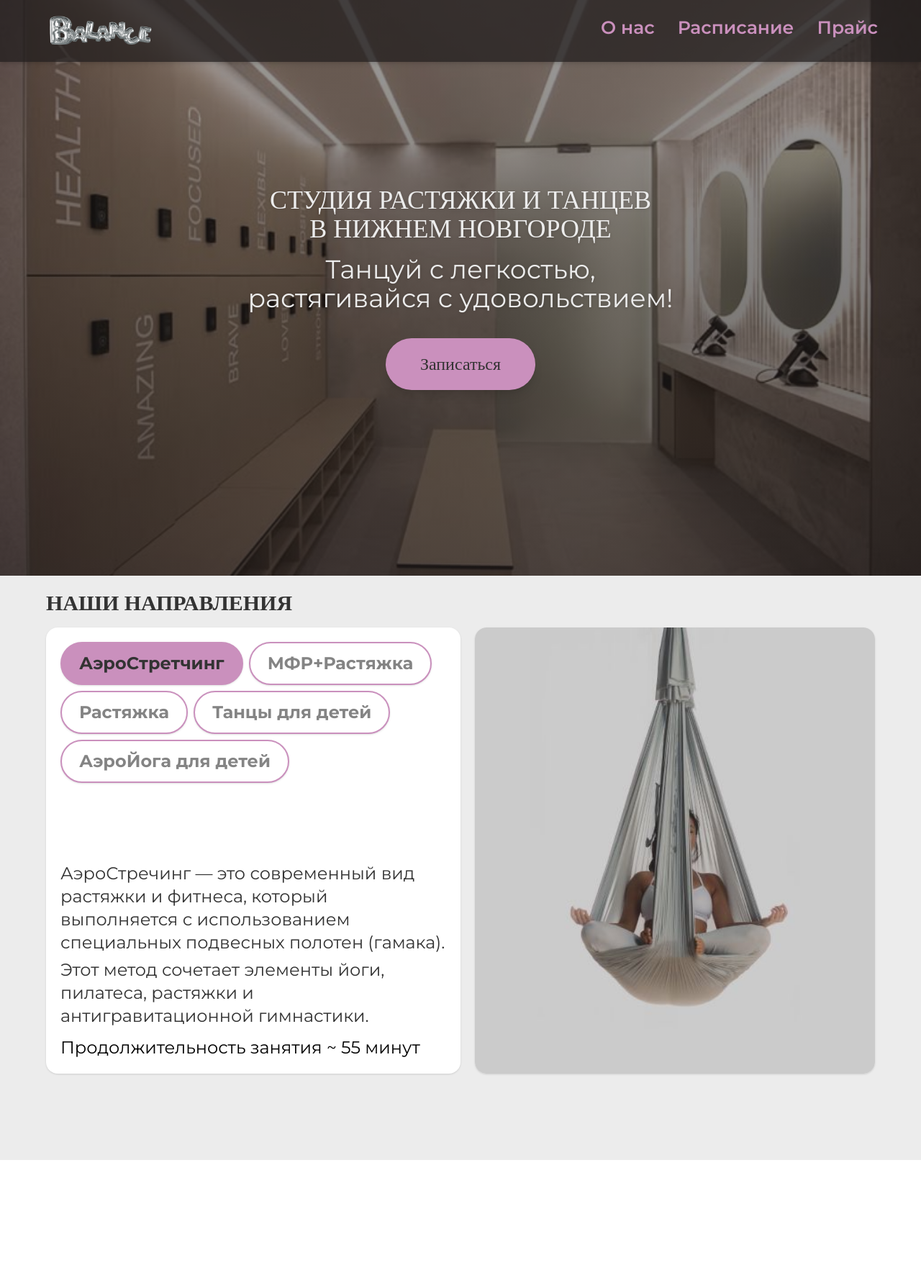
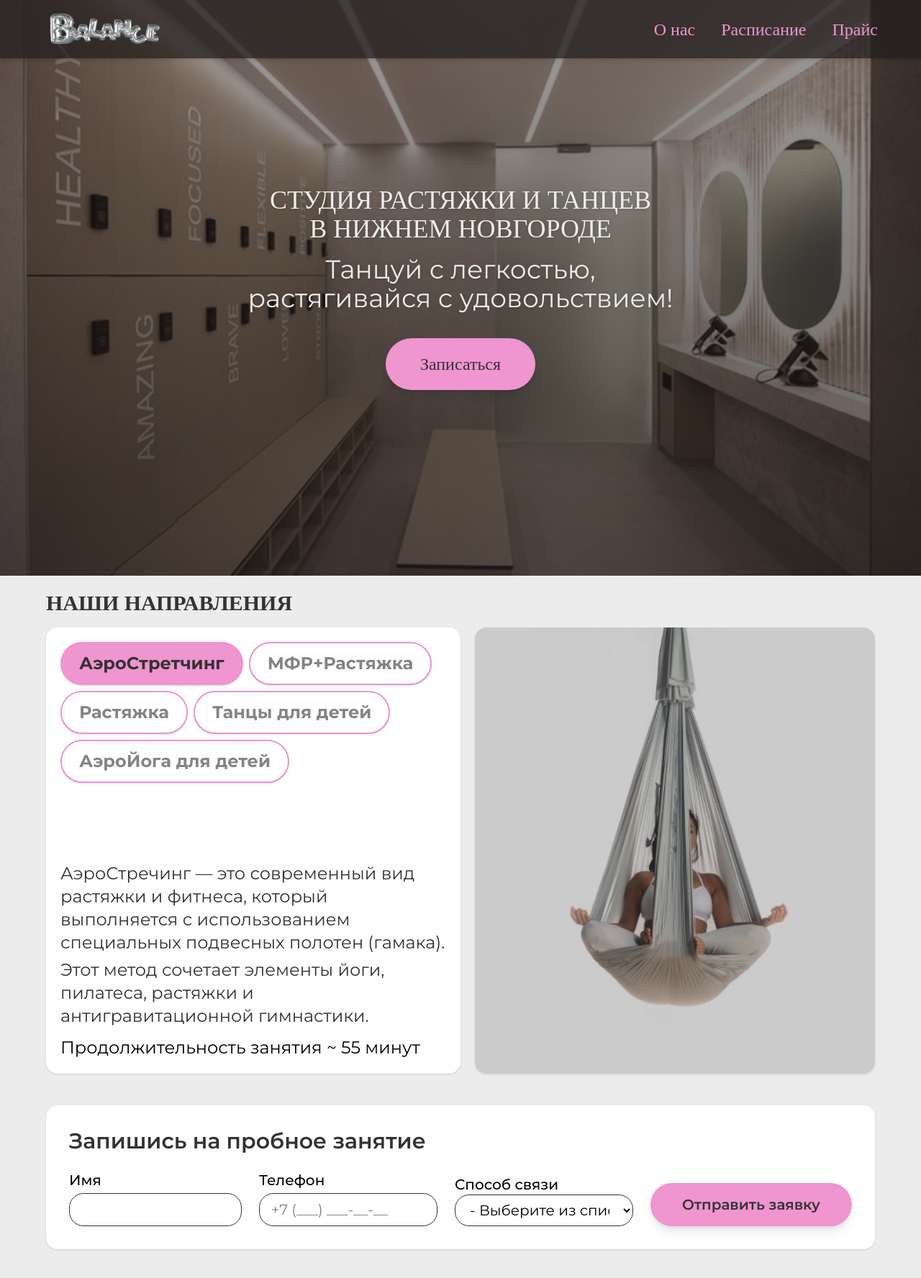
Before and after one commit to lada-nikiforova/fitness-balance, a React (Vite) app: page / in a window 1280 px wide. Shown: the top 1776 px of the page at 72% size. Before the commit the page ends 1612 px from the top, so only its background shows below. Built offline with nearby package versions, Linux system fonts and the light colour scheme; a web font is replaced by a local one.

Commit message:
add feedback form, page schedule

```diff
--- a/package.json
+++ b/package.json
@@ -13,6 +13,8 @@
     "@tailwindcss/vite": "^4.1.6",
     "react": "^19.1.0",
     "react-dom": "^19.1.0",
+    "react-input-mask": "^2.0.4",
+    "react-router-dom": "^7.6.0",
     "tailwindcss": "^4.1.6"
   },
   "devDependencies": {
--- a/src/App.jsx
+++ b/src/App.jsx
@@ -1,13 +1,18 @@
 import Home from "./pages/Home"
+import { BrowserRouter, Routes, Route, HashRouter } from 'react-router-dom';
+import Schedule from "./pages/Schedule";
 
 function App() {
 
   return (
-    <>
-      <div className="bg-beige font-montserrat box-border">
-        <Home/>
+    <HashRouter>
+      <div className="min-h-screen bg-beige font-montserrat">
+        <Routes>
+            <Route path="/" element={<Home/>}/>
+            <Route path="/raspisanye" element={<Schedule/>}/>
+        </Routes>
       </div>
-    </>
+    </HashRouter>
   )
 }
 
--- /dev/null
+++ b/src/components/ContactForm.jsx
@@ -0,0 +1,160 @@
+import React, { useState } from 'react';
+
+const ContactForm = () => {
+  const [formData, setFormData] = useState({
+    name: '',
+    phone: '',
+    contactMethod: '- Выберите из списка -',
+  });
+
+  const [errors, setErrors] = useState({
+    name: '',
+    phone: '',
+    contactMethod: '',
+  });
+
+  const formatPhone = (value) => {
+    const digits = value.replace(/\D/g, '');
+
+    let formatted = '+7';
+    if (digits.length > 1) formatted += ` (${digits.slice(1, 4)}`;
+    if (digits.length >= 4) formatted += `) ${digits.slice(4, 7)}`;
+    if (digits.length >= 7) formatted += `-${digits.slice(7, 9)}`;
+    if (digits.length >= 9) formatted += `-${digits.slice(9, 11)}`;
+
+    return formatted;
+  };
+
+  const handlePhoneChange = (e) => {
+    const raw = e.target.value;
+    const digits = raw.replace(/\D/g, '');
+    const limited = digits.slice(0, 11);
+
+    setFormData((prev) => ({
+      ...prev,
+      phone: formatPhone(limited),
+    }));
+    setErrors((prev) => ({ ...prev, phone: '' }));
+  };
+
+  const handleChange = (e) => {
+    const { name, value } = e.target;
+    setFormData((prev) => ({ ...prev, [name]: value }));
+    setErrors((prev) => ({ ...prev, [name]: '' }));
+  };
+
+  const validate = () => {
+    let valid = true;
+    const newErrors = {};
+
+    if (!formData.name.trim()) {
+      newErrors.name = 'Введите имя';
+      valid = false;
+    }
+    const digits = formData.phone.replace(/\D/g, '');
+    if (digits.length !== 11 || !digits.startsWith('7')) {
+      newErrors.phone = 'Введите корректный номер телефона';
+      valid = false;
+    }
+    if (formData.contactMethod == '- Выберите из списка -') {
+        newErrors.contactMethod = 'Выберите из списка';
+        valid = false;
+    }
+
+    setErrors(newErrors);
+    return valid;
+  };
+
+  const handleSubmit = async (e) => {
+    e.preventDefault();
+    if (!validate()) return;
+    const formData = new FormData(e.target);
+
+    formData.append("access_key", "fd569228-b76b-448b-9590-490f330cbb20");
+
+    const response = await fetch("https://api.web3forms.com/submit", {
+      method: "POST",
+      body: formData
+    });
+
+    const data = await response.json();
+
+    if (data.success) {
+      e.target.reset();
+      console.log('Отправка формы:', formData);
+    } else {
+      console.log("Error", data);
+    }
+  };
+
+  return (
+    <form onSubmit={handleSubmit} action="https://api.web3forms.com/submit" method="POST" className='flex flex-col gap-4 lg:flex-row lg:items-end lg:justify-between lg:gap-6 text-xs md:text-sm lg:text-xl' >
+      <input type="hidden" name="access_key" value="YOUR_ACCESS_KEY_HERE"></input>
+      <div className="lg:min-w-[150px] lg:max-w-[240px]" >
+        <label className="block font-medium mb-1" htmlFor="name">
+          Имя
+        </label>
+        <input
+          id="name"
+          name="name"
+          type="text"
+          value={formData.name}
+          onChange={handleChange}
+          className={`w-full px-4 py-2 border border-dark rounded-[20px] focus:outline-none focus:ring ${
+            errors.name ? 'border-red-500' : 'focus:ring-pink'
+          }`}
+        />
+        {errors.name && <p className="text-red-500 mt-1">{errors.name}</p>}
+      </div>
+
+      <div className="flex-1 lg:min-w-[180px] lg:max-w-[280px]">
+        <label className="block  font-medium mb-1" htmlFor="phone">
+          Телефон
+        </label>
+        <input
+          id="phone"
+          name="phone"
+          type="tel"
+          value={formData.phone}
+          onChange={handlePhoneChange}
+          placeholder="+7 (___) ___-__-__"
+          className={`w-full px-4 py-2 border border-dark rounded-[20px] focus:outline-none focus:ring ${
+            errors.phone ? 'border-red-500' : 'focus:ring-pink'
+          }`}
+        />
+        {errors.phone && <p className="text-red-500  mt-1">{errors.phone}</p>}
+      </div>
+
+      <div className="flex-1 lg:min-w-[200px] lg:max-w-[300px]">
+        <label className="block font-medium" htmlFor="contactMethod">
+          Способ связи
+        </label>
+        <select
+          id="contactMethod"
+          name="contactMethod"
+          value={formData.contactMethod}
+          onChange={handleChange}
+          className={`w-full px-4 py-2 border rounded-[20px] border-dark focus:outline-none focus:ring focus:ring-pink cursor-pointer ${
+            errors.contactMethod ? 'border-red-500' : 'focus:ring-pink'
+          }`}
+        >
+          <option value="Выберите из списка">- Выберите из списка -</option>
+          <option value="Телефон">Звонок</option>
+          <option value="Telegram">Telegram</option>
+          <option value="WhatsApp">WhatsApp</option>
+        </select>
+        {errors.contactMethod && <p className="text-red-500 mt-1">{errors.contactMethod}</p>}
+      </div>
+
+      <button
+        type="submit"
+        className="bg-pink text-dark font-semibold
+                   rounded-full px-6 lg:px-4 py-3 md:py-2 lg:py-4 cursor-pointer
+                   shadow-lg hover:shadow-xl hover:bg-[#B0B0B0]
+                   transition-transform duration-300 transform hover:scale-105 flex-1 lg:min-w-[180px] lg:max-w-[280px]">
+                    Отправить заявку</button>
+    </form>
+  );
+};
+
+export default ContactForm
--- a/src/components/Header.jsx
+++ b/src/components/Header.jsx
@@ -1,42 +1,45 @@
 import logo from '../icons/logo3.png';
 import { useState } from 'react';
+import {Link, useLocation} from 'react-router-dom';
 const Header = () => {
     const [menuOpen, setMenuOpen] = useState(false);
+    const location = useLocation();
+    const isSchedulePage = location.pathname === '/raspisanye';
     return (
-        <header className="fixed top-0 left-0 w-full bg-header shadow-md z-50">
-            <nav className=' px-10 py-2 md:py-5 lg:px-15 lg:py-5'>
-                <div className='flex justify-between'>
-                    <a href="#">
-                        <img className='w-27 md:w-30 lg:w-40' src={logo} alt="Logo"/>
-                    </a>
+        <header className={`fixed top-0 left-0 w-full bg-header shadow-md z-50`}>
+            <nav className=' px-8 py-1.5 md:py-2 md:px-13 lg:px-15 lg:py-4'>
+                <div className='flex justify-between lg:items-center'>
+                    <Link to={"/"}>
+                        <img className='w-32 md:w-36 lg:w-43' src={logo} alt="Logo"/>
+                    </Link>
                     <button className={`lg:hidden w-10 z-52 cursor-pointer relative flex flex-col justify-center items-center`} onClick={() => setMenuOpen(!menuOpen)}>
                         <span
                             className={`absolute rounded left-0 h-0.5 bg-pink transition-transform duration-300 ease-in-out ${
-                            menuOpen ? 'w-7 md:w-8 transform rotate-45 top-4' : 'w-6  rotate-0 top-2'
+                            menuOpen ? 'w-7 md:w-8 transform rotate-45 top-5 md:top-4.5' : 'w-6  rotate-0 md:top-3 top-2.5'
                             }`}
                         />
                         <span
                             className={`absolute rounded left-0 h-0.5 bg-pink transition-transform duration-300 ease-in-out ${
-                            menuOpen ? 'w-7 md:w-8 transform -rotate-45 bottom-3.5' : ' w-9 rotate-0 md:bottom-0.5 bottom-2'
+                            menuOpen ? 'w-7 md:w-8 transform -rotate-45 bottom-3.5 md:bottom-5' : ' w-9 rotate-0 md:bottom-3.5 bottom-2.5'
                             }`}
                         />
                     </button>
-                    <nav className="hidden lg:block">
-                        <ul className="flex space-x-8">
-                            <li><a href="#" className ="text-pink font-semibold text-[25px]">О нас</a></li>
-                            <li><a href="#" className="text-pink font-semibold text-[25px] ">Расписание</a></li>
-                            <li><a href="#" className="text-pink font-semibold text-[25px]">Прайс</a></li>
+                    <nav className="hidden lg:block text-center">
+                        <ul className="flex space-x-9 text-pink font-druk text-2xl">
+                            <li><Link to={"/"} >О нас</Link></li>
+                            <li><Link to={"/raspisanye"}>Расписание</Link></li>
+                            <li><a href="#" >Прайс</a></li>
                         </ul>
                     </nav>
                     {menuOpen && <nav className='lg:hidden fixed top-0 left-0 w-full h-full bg-white z-50'>
-                        <div className='px-10 py-2'>
+                        <div className='px-10 md:px-13 py-1.5 md:py-2'>
                             <a href="#">
-                                <img className='w-27 md:w-30' src={logo} alt="Logo"/>
+                                <img className='w-32 md:w-36' src={logo} alt="Logo"/>
                             </a>
                         </div>
-                        <ul className='flex flex-col justify-center items-center h-full text-pink font-semibold text-3xl md:text-4xl gap-8 md:gap-16'>
-                            <li ><a href="#">О нас</a></li>
-                            <li ><a href="#" >Расписание</a></li>
+                        <ul className='flex flex-col justify-center items-center h-full text-pink font-druk text-3xl md:text-4xl gap-8 md:gap-16'>
+                            <li ><Link to={"/"}>О нас</Link></li>
+                            <li ><Link to={"/raspisanye"}>Расписание</Link></li>
                             <li><a href="#" >Прайс</a></li>
                         </ul>
                     </nav>}
--- a/src/index.css
+++ b/src/index.css
@@ -23,7 +23,7 @@
 
 
 @theme {
-  --color-pink : rgba(202, 144, 189, 1);
+  --color-pink : rgba(239, 149, 207, 1);
   --color-header : rgba(34, 30, 30, 0.74);
   --color-beige : rgba(236, 236, 236, 1);
   --color-dark : rgba(51, 51, 51, 1);
--- a/src/pages/Home.jsx
+++ b/src/pages/Home.jsx
@@ -2,6 +2,8 @@ import React from 'react'
 import Header from '../components/Header'
 import About from '../sections/About'
 import Directions from '../sections/Directions'
+import ContactForm from '../components/ContactForm'
+import Contact from '../sections/Contact'
 
 const Home = () => {
   return (
@@ -10,6 +12,7 @@ const Home = () => {
       <main>
         <About/>
         <Directions/>
+        <Contact/>
       </main>
     </div>
   )
--- /dev/null
+++ b/src/pages/Schedule.jsx
@@ -0,0 +1,18 @@
+import React from 'react'
+import Header from '../components/Header'
+import scheduleImage from '../images/schedule.svg'
+
+const Schedule = () => {
+  return (
+    <section className='flex justify-center items-center px-4 py-6 pt-[60px] md:pt-[80px] lg:pt-[100px]'>
+      <Header/>
+      <img
+        src={scheduleImage}
+        alt="Расписание занятий"
+        className="max-w-full h-auto rounded-xl shadow-lg"
+      />
+    </section>
+  )
+}
+
+export default Schedule
--- /dev/null
+++ b/src/sections/Contact.jsx
@@ -0,0 +1,15 @@
+import React from 'react'
+import ContactForm from '../components/ContactForm'
+
+const Contact = () => {
+  return (
+    <section className='bg-center bg-no-repeat min-h-[400px] flex flex-col items-center py-2'>
+        <div className='bg-white w-full max-w-[90vw] sm:max-w-[80vw] md:max-w-[90vw] min-h-[200px] lg:max-w-[90vw] rounded-[16px] shadow-sm p-8 mb-[12px] flex flex-col justify-between '>
+            <h3 className='font-semibold mb-3 text-xl md:text-2xl lg:text-3xl  text-dark'>Запишись на пробное занятие</h3>
+            <ContactForm/>
+        </div>
+    </section>
+  )
+}
+
+export default Contact
--- a/src/sections/Directions.jsx
+++ b/src/sections/Directions.jsx
@@ -30,14 +30,14 @@ const Directions = () => {
         kidsAero: kidsAeroImage,
     }
     return (
-        <section className='bg-center bg-no-repeat min-h-[500px] lg:h-[800px] flex flex-col items-center py-2 '>
-            <div className="w-full max-w-[90vw] lg:max-w-[90vw] ">
+        <section className='bg-center bg-no-repeat min-h-[400px] lg:min-h-[700px] flex flex-col items-center py-2 mb-4 md:mb-4'>
+            <div className="w-full max-w-[90vw] sm:max-w-[80vw] lg:max-w-[90vw] ">
                 <h2 className='text-lg md:text-xl font-bold text-dark mb-[8px] text-start lg:text-3xl lg:mb-4 font-druk'>
                 НАШИ НАПРАВЛЕНИЯ
                 </h2>
             </div>
-            <div className='flex flex-col md:flex-row justify-between text-xs md:text-sm lg:text-2xl md:max-w-[90vw]'>
-                <div className='bg-white w-full max-w-[90vw] min-h-[215px] rounded-[16px] shadow-sm p-[14px] mb-[12px] md:min-h-[400px] lg:min-h-[620px] md:mr-[15px] lg:mr-[20px] flex flex-col justify-between lg:p-[20px]'>
+            <div className='flex flex-col md:flex-row justify-between text-xs md:text-sm lg:text-2xl md:max-w-[90vw] sm:max-w-[80vw]'>
+                <div className='bg-white w-full max-w-[90vw] sm:max-w-[80vw] min-h-[215px] rounded-[16px] shadow-sm p-[14px] mb-[12px] md:min-h-[400px] lg:min-h-[620px] md:mr-[15px] lg:mr-[20px] flex flex-col justify-between lg:p-[20px]'>
                     <div className='flex flex-wrap gap-[5px] mb-[8px] lg:gap-[8px]'>
                     {directions.map(({ id, label }) => (
                         <button key={id} className={`border-[1px] md:border-[2px] font-bold rounded-full text-center px-[14px] lg:px-[24px] py-[6px] lg:py-[12px]  cursor-pointer shadow-sm hover:shadow-xl
@@ -53,7 +53,7 @@ const Directions = () => {
                     </div>
 
                 </div>
-                <div className='bg-white w-full max-w-[90vw] h-[260px] md:h-[400px]  lg:h-[620px] rounded-[16px] shadow-sm'>
+                <div className='bg-white w-full max-w-[90vw] sm:max-w-[80vw] h-[260px] md:h-[400px]  lg:h-[620px] rounded-[16px] shadow-sm'>
                         <img className='w-full h-full object-cover  rounded-2xl' src={directionImage[activeDirection]} />
                 </div>
 
```
Also changed, not shown: src/images/schedule.svg (added), 1 other file (tests, documents, lock files or other folders).
